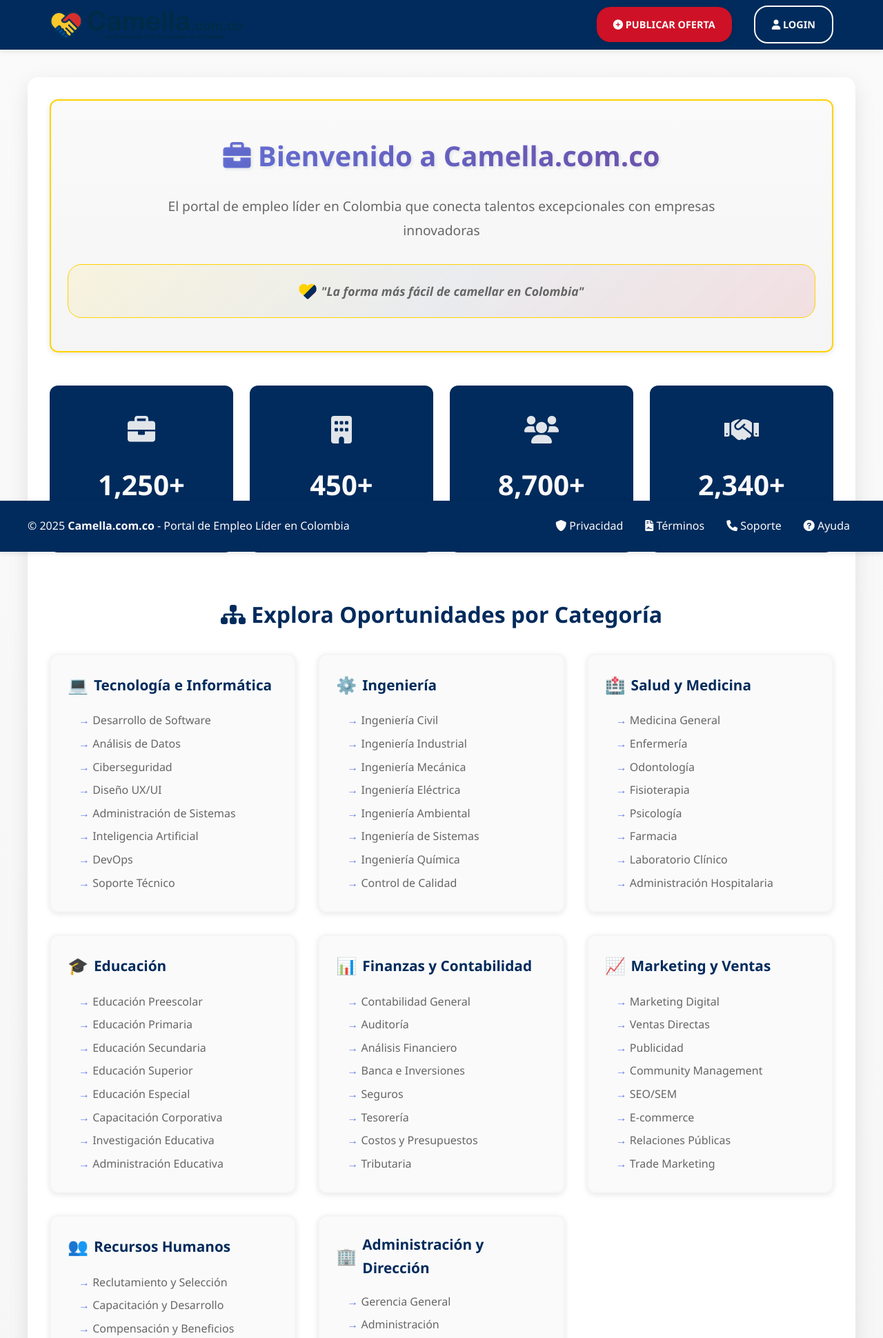
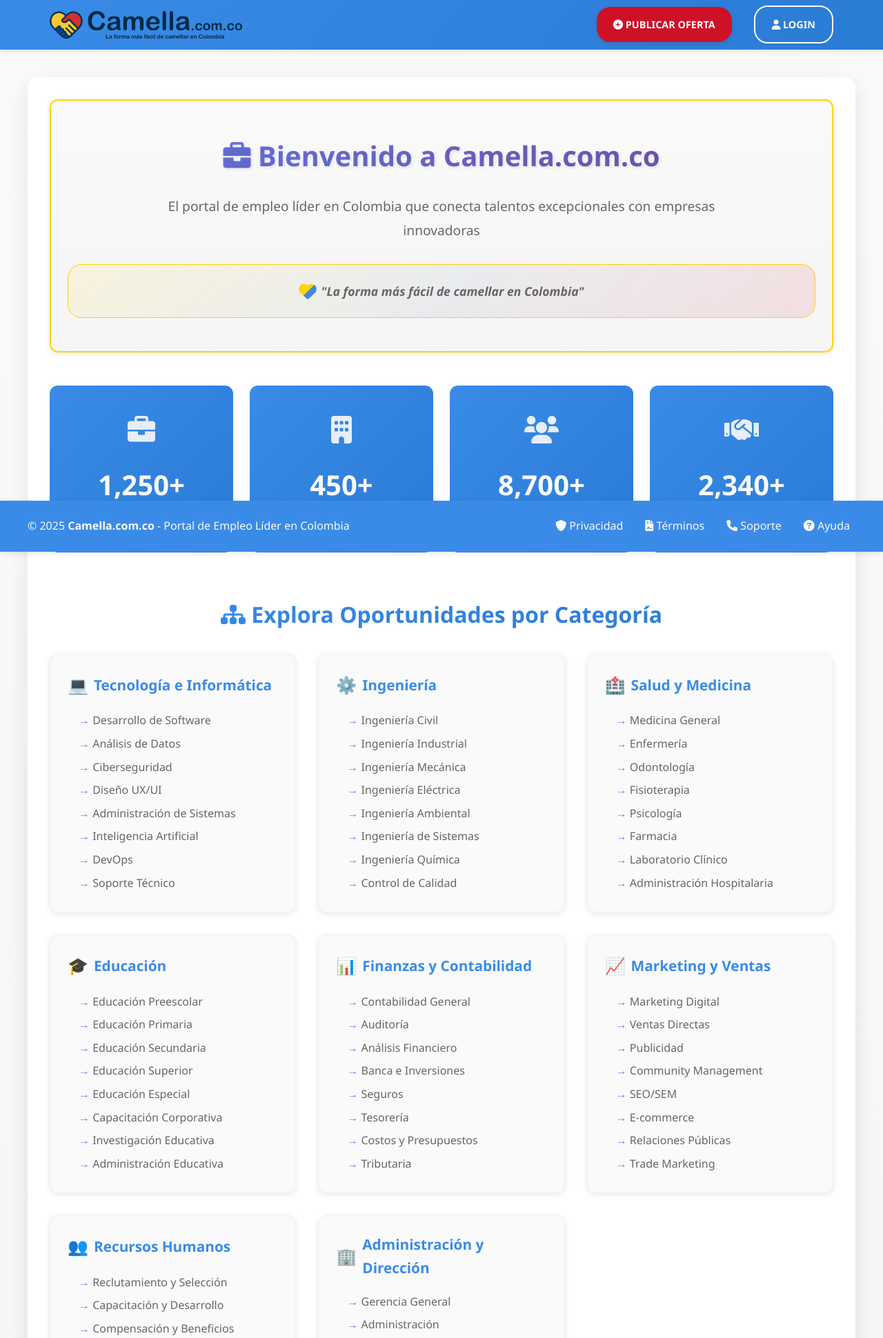
Before and after one commit to jmqp7373/camella, a PHP site: page /index.php?view=colors in a window 1280 px wide. Shown: the top 1940 px of the page at 69% size. Run offline with PHP 8.4, Linux system fonts and the light colour scheme.

Commit message:
Actualizar color azul principal: #002B5C  #3a8be8
 CAMBIO DE COLOR PRINCIPAL:

 ANTES: --color-azul: #002B5C (azul marino oscuro)
 DESPUÉS: --color-azul: #3a8be8 (azul vibrante moderno)

 MEJORAS VISUALES:
- Color más vibrante y contemporáneo
- Mejor contraste con elementos amarillos
- Apariencia más fresca y moderna
- Gradiente header mejorado: #3a8be8  #2a7bd4

 IMPACTO:
- Header más llamativo y profesional
- Botones y enlaces con color actualizado
- Textos principales con nuevo azul
- Mantiene legibilidad y accesibilidad
- Identidad visual renovada

 Aplicación universal: Todos los componentes que usan --color-azul
 Resultado: Camella con look más moderno y vibrante

```diff
--- a/assets/css/colors.css
+++ b/assets/css/colors.css
@@ -10,7 +10,7 @@
      ======================================== */
 
   /* Colores principales (4) */
-  --color-azul: #002B5C;       /* Azul principal - textos y navegación */
+  --color-azul: #3a8be8;       /* Azul principal - textos y navegación */
   --color-amarillo: #FFD200;   /* Amarillo - acentos y hover */
   --color-rojo: #CE1126;       /* Rojo - botones de acción */
   --color-blanco: #FAFAFA;     /* Blanco - fondos principales */
@@ -24,7 +24,7 @@
   --shadow-color: rgba(0, 0, 0, 0.1);  /* Sombra universal */
 
   /* Gradientes minimalistas (2) */
-  --gradiente-header: linear-gradient(135deg, var(--color-azul), var(--color-azul));
+  --gradiente-header: linear-gradient(135deg, var(--color-azul), #2a7bd4);
   --gradiente-fondo: linear-gradient(to bottom, var(--color-blanco), var(--gris-claro));
 
   /* Sombras universales (1) */
```
